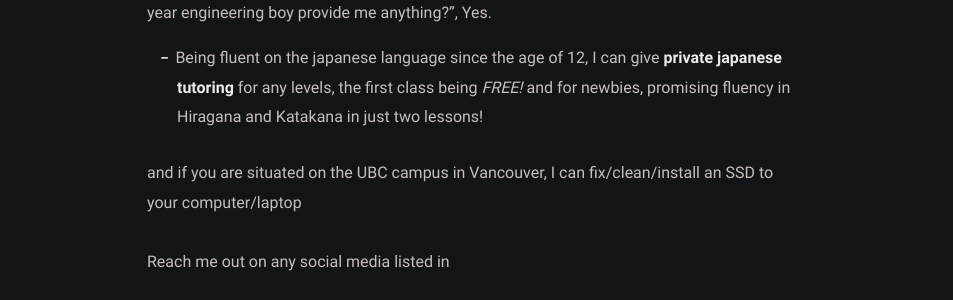
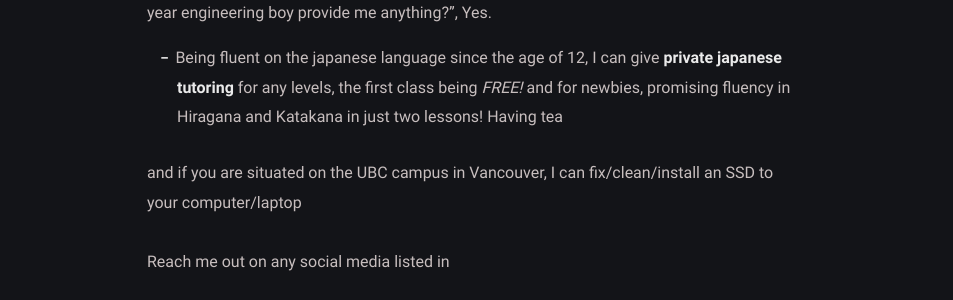
Before and after one commit to Pistachihen/pistachi.github.io, a Jekyll site: the page built from _posts/welcome-to-jekyll/2020-08-29-welcome-to-jekyll.md, in a window 1280 px wide. Shown: the part 385-685 px from the top of the page, without its empty margins (163-1116 px from the left). Built offline with Jekyll 4.4.1, drawn with Linux system fonts in a browser that asks for light colours.

Commit message:
2020-08-29-welcome-to-jekyll.md: changed

```diff
--- a/_posts/welcome-to-jekyll/2020-08-29-welcome-to-jekyll.md
+++ b/_posts/welcome-to-jekyll/2020-08-29-welcome-to-jekyll.md
@@ -6,7 +6,7 @@ categories: services
 ---
 Hello, you must have clicked this wondering "services？ How can this part japanese second-year engineering boy provide me anything?", Yes.
 
-- Being fluent on the japanese language since the age of 12, I can give **private japanese tutoring** for any levels, the first class being *FREE!* and for newbies, promising fluency in Hiragana and Katakana in just two lessons!
+- Being fluent on the japanese language since the age of 12, I can give **private japanese tutoring** for any levels, the first class being *FREE!* and for newbies, promising fluency in Hiragana and Katakana in just two lessons! Having tea
 
 and if you are situated on the UBC campus in Vancouver, I can fix/clean/install an SSD to your computer/laptop
 
```
